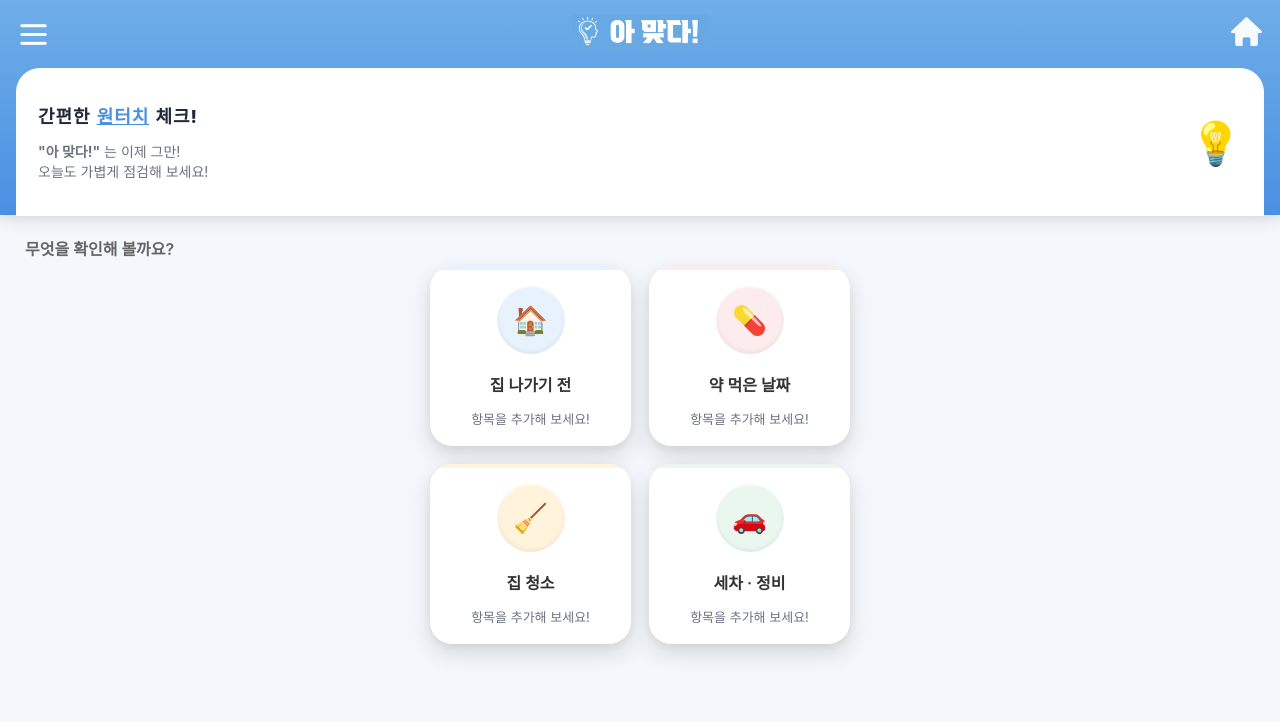
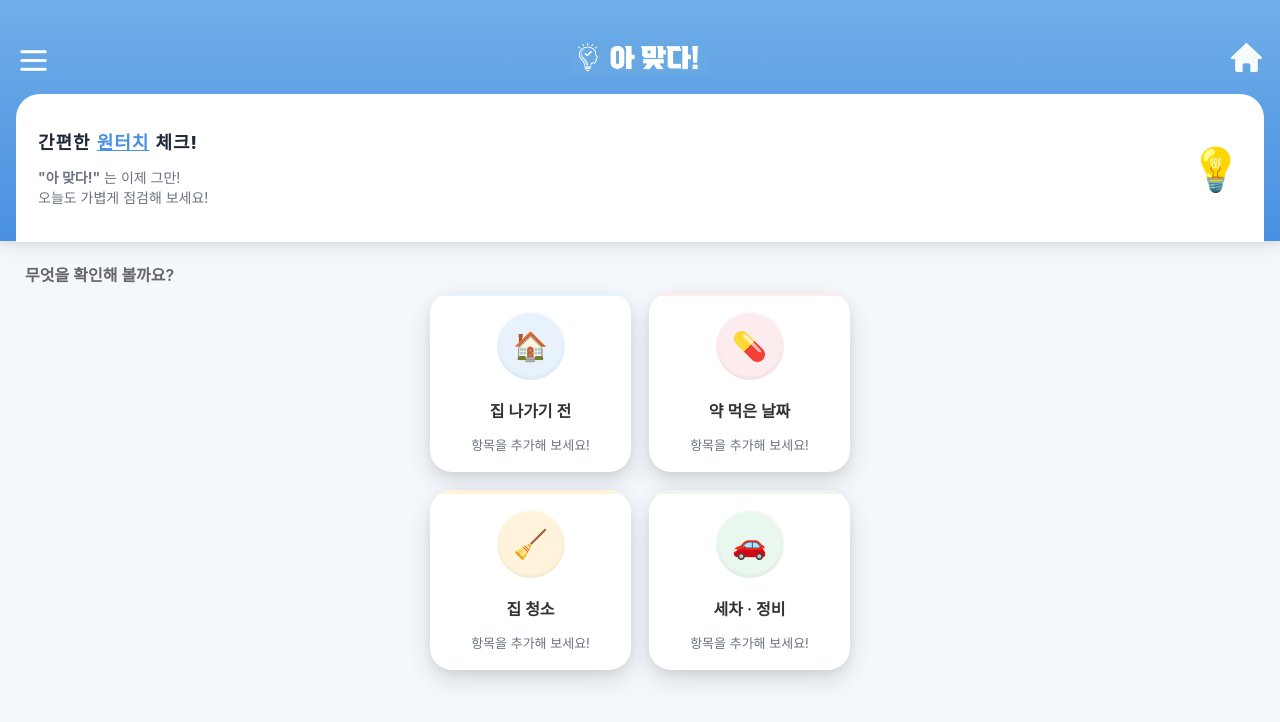
Before and after one commit to kang99999999/amatda, a Next.js app: page / in a window 1280 px wide. Shown: the top 722 px of the page. Built offline with nearby package versions, Linux system fonts and the light colour scheme; a web font is replaced by a local one.

Commit message:
header 수정

```diff
--- a/src/styles/base.css
+++ b/src/styles/base.css
@@ -75,7 +75,7 @@ a {
   top: 0;
   z-index: 50;
   background: linear-gradient(180deg, var(--primary), var(--primary-dark));
-  padding: 14px 16px 56px;
+  padding: 40px 16px 56px;
   height:145px;
   box-shadow:
   0 0px 24px rgba(0,0,0,0.12),
```
